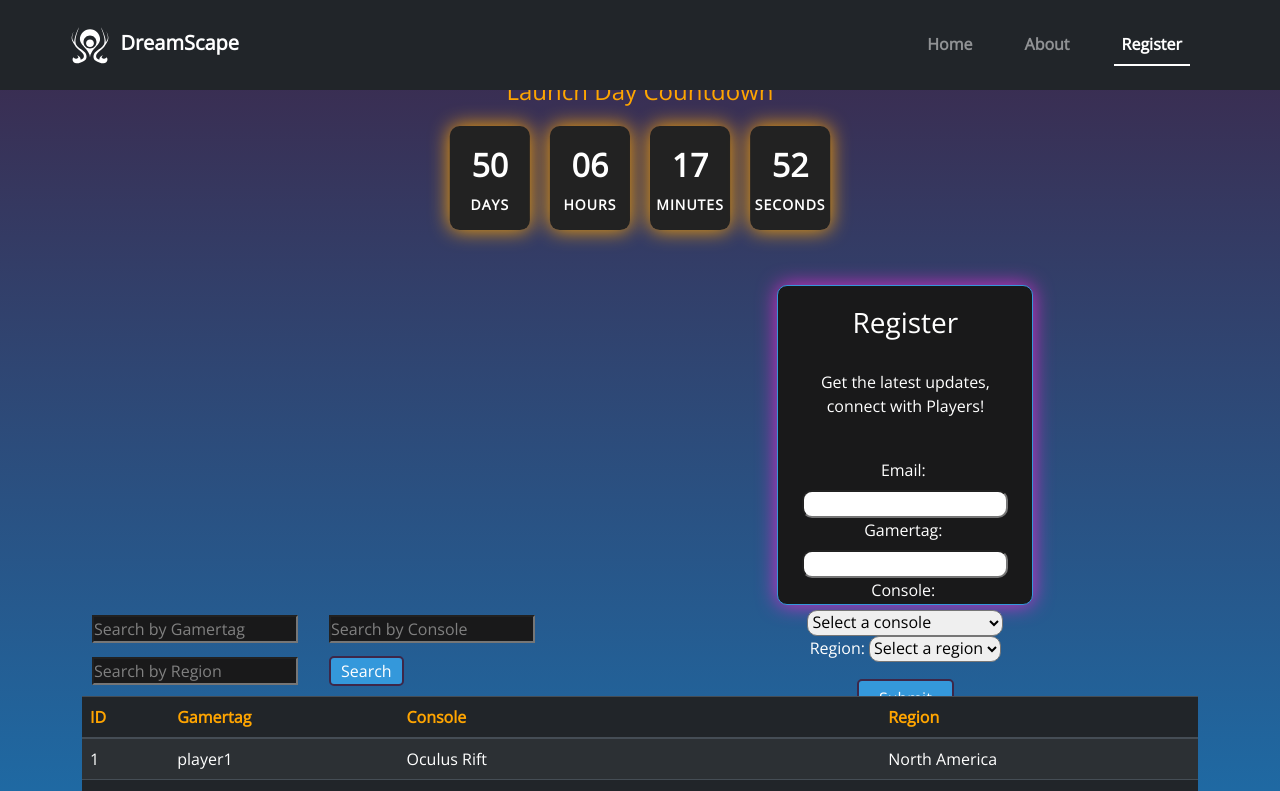
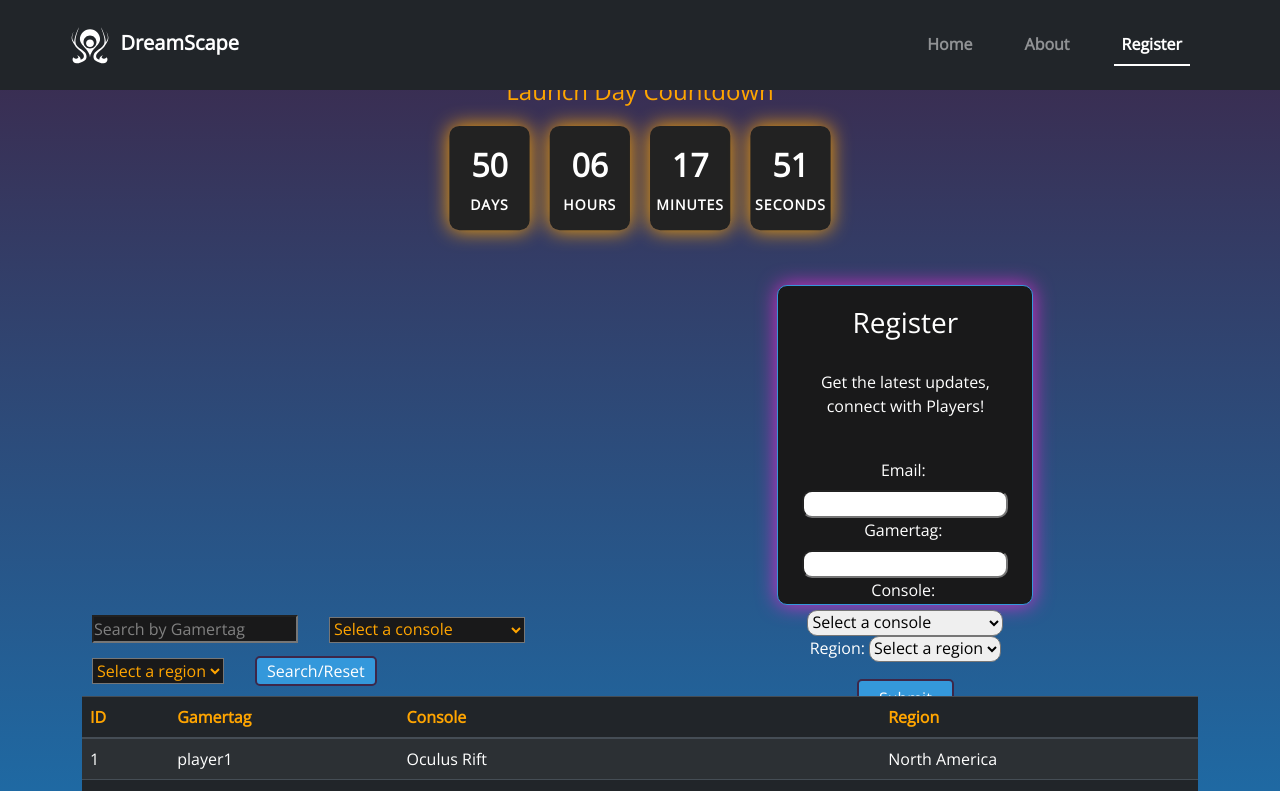
Before and after one commit to Din0saur5/Team-1-phase-2-project, a React (Vite) app: page /sign-up in a window 1280 px wide. Shown: the top 791 px of the page. Built offline with nearby package versions, Linux system fonts and the light colour scheme; data requests are answered from the project's data file.

Commit message:
fixed search filter

```diff
--- a/db.json
+++ b/db.json
@@ -356,6 +356,13 @@
       "console": "",
       "region": "Africa",
       "id": 51
+    },
+    {
+      "email": "",
+      "gamertag": "",
+      "console": "",
+      "region": "",
+      "id": 52
     }
   ]
 }
--- a/src/components/SearchBar.jsx
+++ b/src/components/SearchBar.jsx
@@ -2,8 +2,8 @@ import React from 'react';
 import { useState } from 'react';
 
 
-function SearchBar({ handleSearch }) {
-  const [searchCriteria, setSearchCriteria] = useState({
+function SearchBar({handleSearch}) {
+  const [controlQuery, setSearchCriteria] = useState({
     gamertag: '',
     console: '',
     region: '',
@@ -12,42 +12,59 @@ function SearchBar({ handleSearch }) {
   const handleInputChange = (e) => {
     const { name, value } = e.target;
     setSearchCriteria({
-      ...searchCriteria,
+      ...controlQuery,
       [name]: value,
     });
   };
+  const handleSubmit = (e)=>{
+    e.preventDefault();
+    handleSearch(controlQuery)
+    console.log(controlQuery)
+    e.target.reset()
+  setSearchCriteria({
+    gamertag: '',
+    console: '',
+    region: '',
+  })
+  }
 
-  const handleSubmit = (e) => {
-    e.preventDefault();
-    handleSearch(searchCriteria);
-  };
+
 
   return (
-    <form onSubmit={handleSubmit} className="search-bar">
+    <form onSubmit={handleSubmit} className="search-bar" value = {controlQuery}>
       <input
       style={{marginRight:'5%', backgroundColor:'#19191a', color:'#FFA500', borderRadius: 0 }}
         type="text"
         placeholder="Search by Gamertag"
         name="gamertag"
-        value={searchCriteria.gamertag}
+        value={controlQuery.gamertag}
         onChange={handleInputChange}
       />
-      <input
-      style={{marginRight:'5%',backgroundColor:'#19191a', color:'#FFA500', borderRadius: 0}}
-        type="text"
-        placeholder="Search by Console"
-        name="console"
-        value={searchCriteria.console}
-        onChange={handleInputChange}
-      />
-      <input
-      style={{marginRight:'5%',backgroundColor:'#19191a', color:'#FFA500',borderRadius: 0}}
-        type="text"
-        placeholder="Search by Region"
-        name="region"
-        value={searchCriteria.region}
-        onChange={handleInputChange}
-      />
+       <select style={{marginRight:'5%',backgroundColor:'#19191a', color:'#FFA500',borderRadius: 0}} name="console" value={controlQuery.console} onChange={handleInputChange}>
+          <option value="">Select a console</option>
+          <option value="Oculus Rift">Oculus Rift</option>
+          <option value="PlayStation VR">PlayStation VR</option>
+          <option value="MetaQuest">MetaQuest</option>
+          <option value="HTC Vive">HTC Vive</option>
+          <option value="SamsungGear VR">SamsungGear VR</option>
+          <option value="Google Daydream View">Google Daydream View</option>
+          <option value="MERGE VR Goggles">MERGE VR Goggles</option>
+          <option value="Pico Neo">Pico Neo</option>
+          <option value="Lenovo Mirage Solo">Lenovo Mirage Solo</option>
+          <option value="Varjo XR-3">Varjo XR-3</option>
+          <option value="XREAL Air AR Glasses">XREAL Air AR Glasses</option>
+        </select>
+
+      <select style={{marginRight:'5%',backgroundColor:'#19191a', color:'#FFA500',borderRadius: 0}} name="region" value={controlQuery.region} onChange={handleInputChange}>
+          <option value="">Select a region</option>
+          <option value="Africa">Africa</option>
+          <option value="Asia">Asia</option>
+          <option value="Europe">Europe</option>
+          <option value="North America">North America</option>
+          <option value="Oceania">Oceania</option>
+          <option value="South America">South America</option>
+        </select>
+
       <style>
         {`
           ::placeholder {
@@ -56,7 +73,7 @@ function SearchBar({ handleSearch }) {
         }
 
       </style>
-      <button className='filter-btn' type="submit">Search</button>
+      <button className='filter-btn' type="submit">Search/Reset</button>
     </form>
   );
 }
--- a/src/routes/SignUp.jsx
+++ b/src/routes/SignUp.jsx
@@ -14,21 +14,52 @@ import { Col, Container, Row } from 'react-bootstrap';
 
 const SignUp = () => {
   const [users, setUsers] = useState([]);
-  const [query, setQuery] = useState("");
+  const [searchQuery, setSearchQuery] = useState({
+    gamertag: '',
+    console: '',
+    region: '',
+  });
 
-  useEffect(() => {
+  useEffect(()=>{
 
-    fetch(`http://localhost:3000/profiles?q=${query}`)
-      .then((response) => response.json())
-      .then((data) => setUsers(data))
-  }, [query]);
+    fetch(`http://localhost:3000/profiles`)
+      .then((resp) => resp.json())
+      .then((data) =>{ setUsers(data)
+        console.log(users)
+        })
+      }, []);
+
+const handleSearch = (search) => {
+  setSearchQuery(search)
+  console.log(searchQuery)
 
 
-  function handleSearch() {
-    fetch('http://localhost:3000/profiles')
-      .then((response) => response.json())
-      .then((data) => setUsers(data));
   }
+
+
+ console.log(users)
+
+let regionFilter
+let consoleFilter
+let nameFilter
+  if(searchQuery.region !== ""){
+    regionFilter = users.filter(user=>user.region === searchQuery.region)
+    console.log(regionFilter)
+  } else{regionFilter= users}
+  if(searchQuery.console !== ''){
+    consoleFilter = regionFilter.filter(user=>user.console === searchQuery.console)
+    console.log(consoleFilter)
+  } else{consoleFilter=regionFilter}
+  if(searchQuery.gamertag !== ''){ //want it to be case Sensitive
+    nameFilter = consoleFilter.filter(user=>user.gamertag.includes(searchQuery.gamertag))
+
+  }else{nameFilter=consoleFilter}
+
+  let filteredUsers = nameFilter
+
+
+
+
   return (
     <div className="signup-page">
       <Navbar currentPage= {"/sign-up"} />
@@ -45,7 +76,7 @@ const SignUp = () => {
         <Col md={{span:6, offset:-1}}><SearchBar handleSearch={handleSearch} className="search-bar" /></Col>
       </Row>
       <Row>
-        <Col sm><UserList users={users} /></Col>
+        <Col sm><UserList users={filteredUsers} /></Col>
 
       </Row>
     </Container>
```
